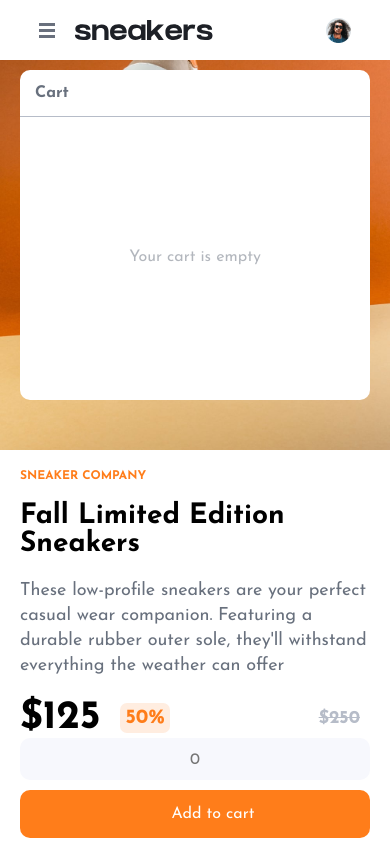
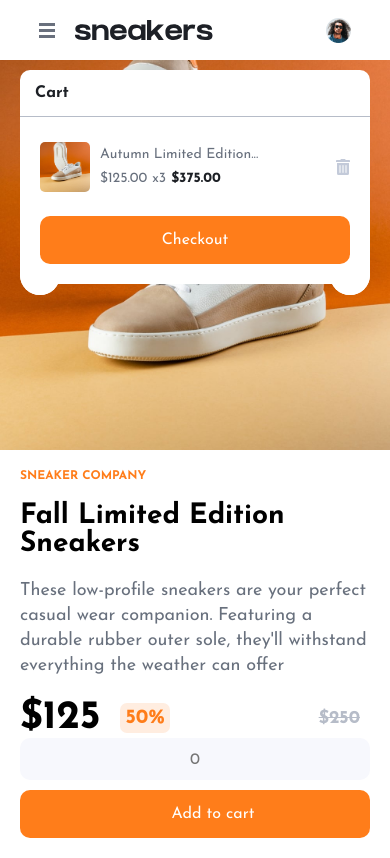
Before and after one commit to ericseparovic/e-commerce-product-page, a React (Vite) app: page / in a window 390 px wide. Built offline with nearby package versions, Linux system fonts and the light colour scheme; some icons are missing.

Commit message:
Create cart for mobile version

```diff
--- /dev/null
+++ b/src/components/Button.jsx
@@ -0,0 +1,16 @@
+import IconCart from "./Icons/IconCart";
+
+function Button({ value, icon }) {
+  if (icon === true) {
+    return (
+      <button className="btn-cart">
+        <IconCart />
+        {value}
+      </button>
+    );
+  }
+
+  return <button className="btn-cart">{value}</button>;
+}
+
+export default Button;
--- a/src/components/Cart.jsx
+++ b/src/components/Cart.jsx
@@ -1,9 +1,13 @@
+import Button from "./Button";
+import ProductBasket from "./ProductBasket";
 function Cart() {
   return (
     <div className="header__cart-container">
       <h4 className="header__cart-h4">Cart</h4>
       <div className="header__cart-basket">
-        <p className="header__cart-p">Your cart is empty</p>
+        {/* <p className="header__cart-p">Your cart is empty</p> */}
+        <ProductBasket />
+        <Button value={"Checkout"} />
       </div>
     </div>
   );
--- a/src/components/Icons/IconDelete.jsx
+++ b/src/components/Icons/IconDelete.jsx
@@ -4,7 +4,7 @@ function IconDelete() {
       width="14"
       height="16"
       xmlns="http://www.w3.org/2000/svg"
-      xmlns:xlink="http://www.w3.org/1999/xlink"
+      xmlnsXlink="http://www.w3.org/1999/xlink"
     >
       <defs>
         <path
@@ -12,7 +12,7 @@ function IconDelete() {
           id="a"
         />
       </defs>
-      <use fill="#C3CAD9" fillRule="nonzero" xlink:href="#a" />
+      <use fill="#C3CAD9" fillRule="nonzero" xlinkHref="#a" />
     </svg>
   );
 }
--- /dev/null
+++ b/src/components/ProductBasket.jsx
@@ -0,0 +1,29 @@
+import IconDelete from "../components/Icons/IconDelete";
+import ImgProduct1 from "../assets/image-product-1.jpg";
+
+function ProductBasket() {
+  return (
+    <div className="header__cart-product">
+      <div className="header__cart-product-item">
+        <div>
+          <img
+            className="header__cart-img"
+            src={ImgProduct1}
+            alt="icon-product"
+          />
+        </div>
+        <div className="header__cart-info">
+          <p className="header__cart-p">Autumn Limited Edition...</p>
+          <div className="header__cart-info-cost">
+            <p className="header__cart-cost">$125.00</p>
+            <p className="header__cart-count">x3</p>
+            <p className="header__cart-total">$375.00</p>
+          </div>
+        </div>
+      </div>
+      <IconDelete />
+    </div>
+  );
+}
+
+export default ProductBasket;
--- a/src/components/ProductInfo.jsx
+++ b/src/components/ProductInfo.jsx
@@ -1,6 +1,6 @@
-import IconCart from "./Icons/IconCart";
 import IconPlus from "./Icons/IconPlus";
 import IconMinus from "./Icons/IconMinus";
+import Button from "../components/Button";
 
 function ProductInfo() {
   return (
@@ -34,10 +34,7 @@ function ProductInfo() {
             <IconPlus />
           </button>
         </div>
-        <button className="btn-cart">
-          <IconCart />
-          Add to cart
-        </button>
+        <Button icon={true} value={"Add to cart"} />
       </div>
     </section>
   );
--- a/src/styles/_cart.scss
+++ b/src/styles/_cart.scss
@@ -7,7 +7,8 @@
         background-color: $White;
         max-width: 350px;
         max-height: 330px;
-        height: 100vh;
+        height: auto;
+        min-height: 100px;
         width: 100vh;
         position: absolute;
         z-index: 4;
@@ -17,7 +18,7 @@
 
 
     &__cart-h4 {
-        color: $DarkGrayishBlue;
+        color: $VeryDarkBlue;
         padding: 1.5rem;
         border-bottom: .5px solid $GrayishBlue;
         margin: 0;
@@ -26,14 +27,70 @@
     &__cart-basket {
         display: flex;
         align-items: center;
-        justify-content: center;
-        // height: 280px;
+        justify-content: space-around;
         height: calc(100% - 50px);
-        opacity: 0.5;
+        flex-direction: column;
+        padding: 2rem 2rem;
+
+        gap: 2rem;
     }
 
     &__cart-p {
         color: $DarkGrayishBlue;
         text-align: center;
+        font-size: 1.4rem;
+        padding: 0;
+    }
+
+    &__cart-product {
+        width: 100%;
+        display: flex;
+        flex-direction: row;
+        justify-content: space-between;
+        height: 50%;
+        align-items: center;
+        max-height: 60px;
+        gap: 2rem;
+    }
+
+
+    &__cart-product-item {
+        display: flex;
+        gap: 1rem;
+        align-items: center;
+    }
+
+
+    &__cart-info-cost {
+        display: flex;
+        gap: 0.5rem;
+        color: $DarkGrayishBlue ;
+        font-size: 1.4rem;
+    }
+
+    &__cart-img {
+        max-height: 50px;
+        border-radius: .5rem;
+
+    }
+
+    &__cart-info {
+        display: flex;
+        flex-direction: column;
+        justify-content: space-between;
+        height: 100%;
+        padding: 1rem 0;
+        gap: 0.9rem;
+
+    }
+
+    &__cart-button {
+        height: 50%;
+    }
+
+
+    &__cart-total {
+        color: $VeryDarkBlue;
+        font-weight: bold;
     }
 }
```
